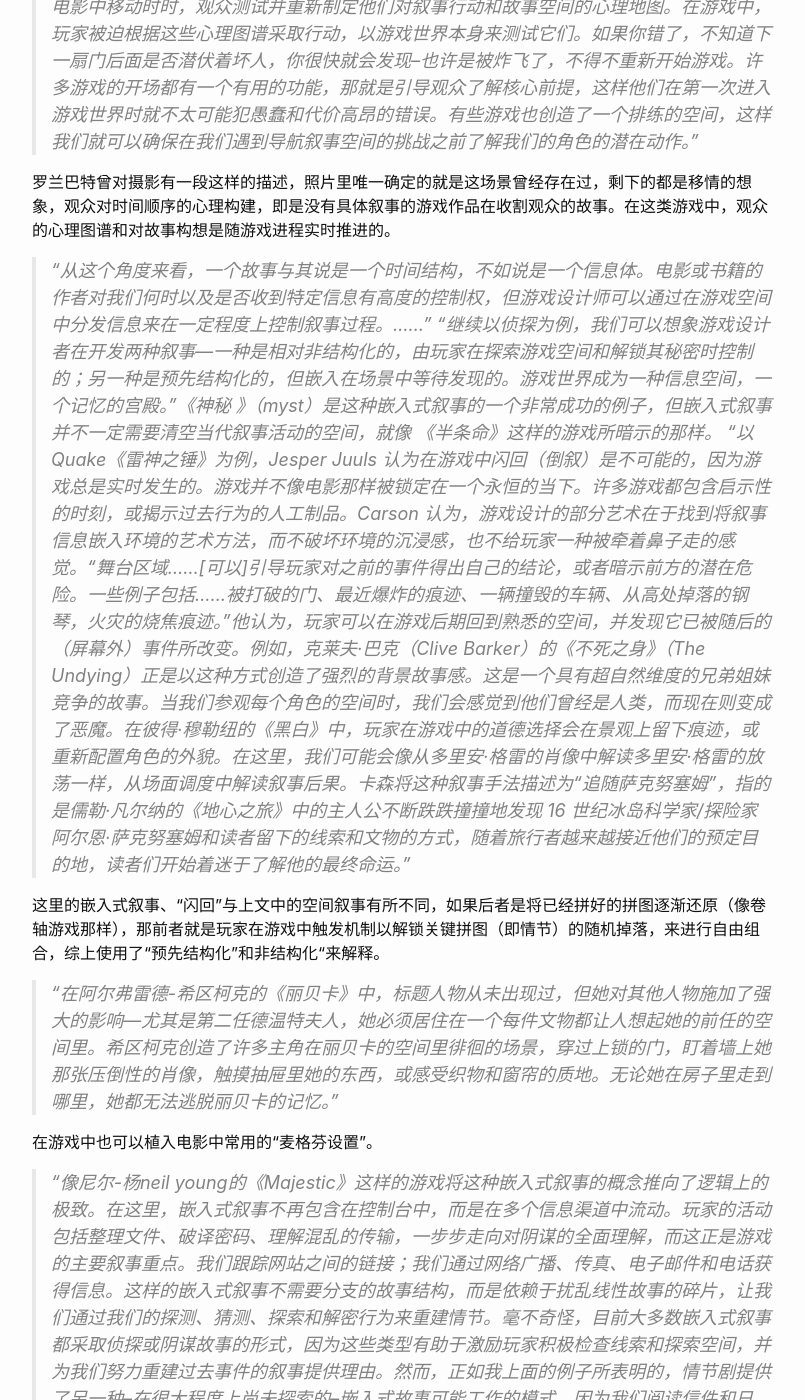
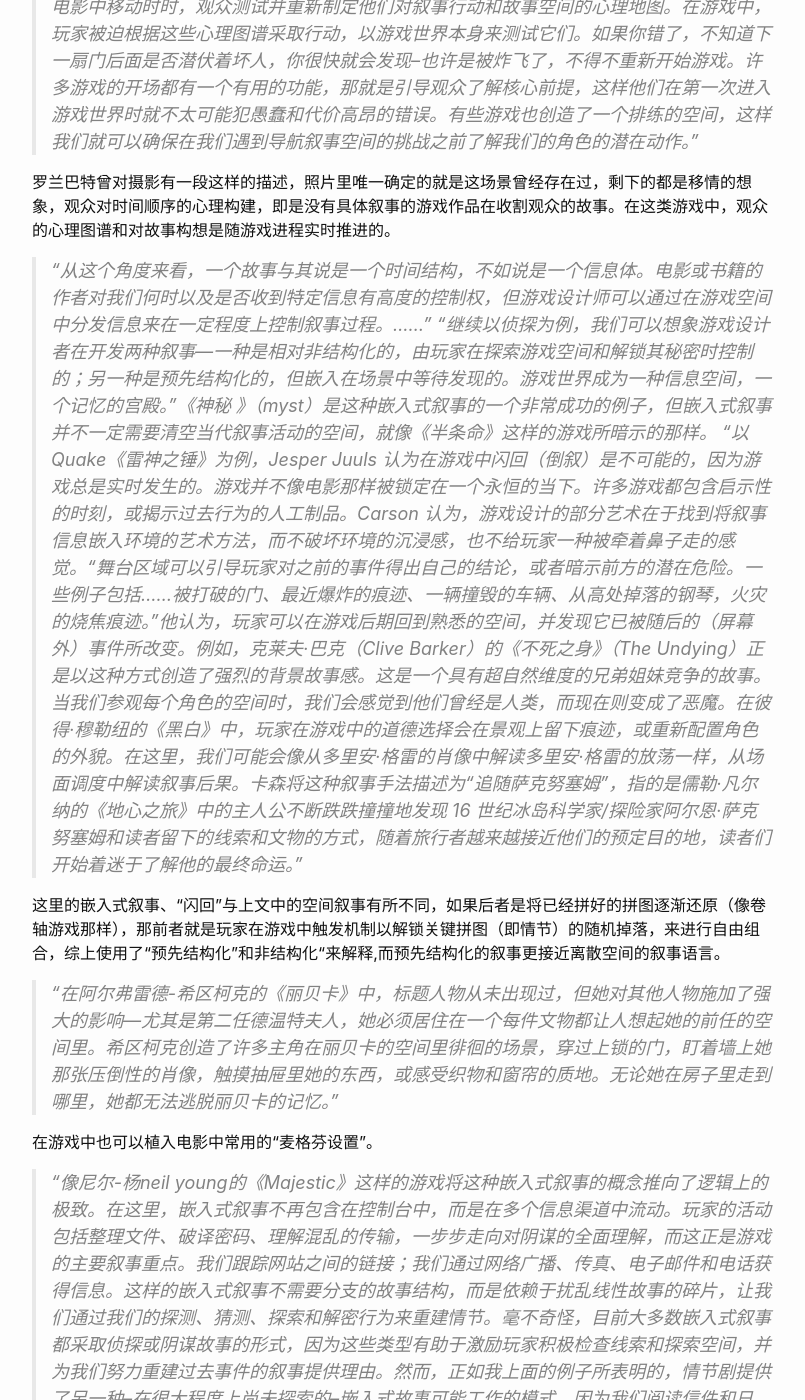
Before and after one commit to kekejinga/kekejinga.github.io, a Jekyll site: the page built from _posts/2022-04-09-Ludology-game-space.md, in a window 1280 px wide and 1400 px high, scrolled down 3260 px. Shown: the whole window, without its empty margins (238-1043 px from the left). Built offline with Jekyll 4.4.1, drawn with Linux system fonts in a browser that asks for light colours.

Commit message:
Update 2022-04-09-Ludology-game-space.md

```diff
--- a/_posts/2022-04-09-Ludology-game-space.md
+++ b/_posts/2022-04-09-Ludology-game-space.md
@@ -62,10 +62,10 @@ meta: "Springfield"
 
 
 > “从这个角度来看，一个故事与其说是一个时间结构，不如说是一个信息体。电影或书籍的作者对我们何时以及是否收到特定信息有高度的控制权，但游戏设计师可以通过在游戏空间中分发信息来在一定程度上控制叙事过程。……”
-> “继续以侦探为例，我们可以想象游戏设计者在开发两种叙事—一种是相对非结构化的，由玩家在探索游戏空间和解锁其秘密时控制的；另一种是预先结构化的，但嵌入在场景中等待发现的。游戏世界成为一种信息空间，一个记忆的宫殿。”《神秘 》（myst）是这种嵌入式叙事的一个非常成功的例子，但嵌入式叙事并不一定需要清空当代叙事活动的空间，就像 《半条命》这样的游戏所暗示的那样。
-> “以Quake《雷神之锤》为例，Jesper Juuls 认为在游戏中闪回（倒叙）是不可能的，因为游戏总是实时发生的。游戏并不像电影那样被锁定在一个永恒的当下。许多游戏都包含启示性的时刻，或揭示过去行为的人工制品。Carson 认为，游戏设计的部分艺术在于找到将叙事信息嵌入环境的艺术方法，而不破坏环境的沉浸感，也不给玩家一种被牵着鼻子走的感觉。“舞台区域......[可以]引导玩家对之前的事件得出自己的结论，或者暗示前方的潜在危险。一些例子包括……被打破的门、最近爆炸的痕迹、一辆撞毁的车辆、从高处掉落的钢琴，火灾的烧焦痕迹。"他认为，玩家可以在游戏后期回到熟悉的空间，并发现它已被随后的（屏幕外）事件所改变。例如，克莱夫·巴克（Clive Barker）的《不死之身》（The Undying）正是以这种方式创造了强烈的背景故事感。这是一个具有超自然维度的兄弟姐妹竞争的故事。当我们参观每个角色的空间时，我们会感觉到他们曾经是人类，而现在则变成了恶魔。在彼得·穆勒纽的《黑白》中，玩家在游戏中的道德选择会在景观上留下痕迹，或重新配置角色的外貌。在这里，我们可能会像从多里安·格雷的肖像中解读多里安·格雷的放荡一样，从场面调度中解读叙事后果。卡森将这种叙事手法描述为“追随萨克努塞姆”，指的是儒勒·凡尔纳的《地心之旅》中的主人公不断跌跌撞撞地发现 16 世纪冰岛科学家/探险家阿尔恩·萨克努塞姆和读者留下的线索和文物的方式，随着旅行者越来越接近他们的预定目的地，读者们开始着迷于了解他的最终命运。”
+“继续以侦探为例，我们可以想象游戏设计者在开发两种叙事—一种是相对非结构化的，由玩家在探索游戏空间和解锁其秘密时控制的；另一种是预先结构化的，但嵌入在场景中等待发现的。游戏世界成为一种信息空间，一个记忆的宫殿。”《神秘 》（myst）是这种嵌入式叙事的一个非常成功的例子，但嵌入式叙事并不一定需要清空当代叙事活动的空间，就像《半条命》这样的游戏所暗示的那样。
+“以Quake《雷神之锤》为例，Jesper Juuls 认为在游戏中闪回（倒叙）是不可能的，因为游戏总是实时发生的。游戏并不像电影那样被锁定在一个永恒的当下。许多游戏都包含启示性的时刻，或揭示过去行为的人工制品。Carson 认为，游戏设计的部分艺术在于找到将叙事信息嵌入环境的艺术方法，而不破坏环境的沉浸感，也不给玩家一种被牵着鼻子走的感觉。“舞台区域可以引导玩家对之前的事件得出自己的结论，或者暗示前方的潜在危险。一些例子包括……被打破的门、最近爆炸的痕迹、一辆撞毁的车辆、从高处掉落的钢琴，火灾的烧焦痕迹。"他认为，玩家可以在游戏后期回到熟悉的空间，并发现它已被随后的（屏幕外）事件所改变。例如，克莱夫·巴克（Clive Barker）的《不死之身》（The Undying）正是以这种方式创造了强烈的背景故事感。这是一个具有超自然维度的兄弟姐妹竞争的故事。当我们参观每个角色的空间时，我们会感觉到他们曾经是人类，而现在则变成了恶魔。在彼得·穆勒纽的《黑白》中，玩家在游戏中的道德选择会在景观上留下痕迹，或重新配置角色的外貌。在这里，我们可能会像从多里安·格雷的肖像中解读多里安·格雷的放荡一样，从场面调度中解读叙事后果。卡森将这种叙事手法描述为“追随萨克努塞姆”，指的是儒勒·凡尔纳的《地心之旅》中的主人公不断跌跌撞撞地发现 16 世纪冰岛科学家/探险家阿尔恩·萨克努塞姆和读者留下的线索和文物的方式，随着旅行者越来越接近他们的预定目的地，读者们开始着迷于了解他的最终命运。”
 
-这里的嵌入式叙事、“闪回”与上文中的空间叙事有所不同，如果后者是将已经拼好的拼图逐渐还原（像卷轴游戏那样），那前者就是玩家在游戏中触发机制以解锁关键拼图（即情节）的随机掉落，来进行自由组合，综上使用了“预先结构化”和非结构化“来解释。
+这里的嵌入式叙事、“闪回”与上文中的空间叙事有所不同，如果后者是将已经拼好的拼图逐渐还原（像卷轴游戏那样），那前者就是玩家在游戏中触发机制以解锁关键拼图（即情节）的随机掉落，来进行自由组合，综上使用了“预先结构化”和非结构化“来解释,而预先结构化的叙事更接近离散空间的叙事语言。
 
 
 > “在阿尔弗雷德-希区柯克的《丽贝卡》中，标题人物从未出现过，但她对其他人物施加了强大的影响—尤其是第二任德温特夫人，她必须居住在一个每件文物都让人想起她的前任的空间里。希区柯克创造了许多主角在丽贝卡的空间里徘徊的场景，穿过上锁的门，盯着墙上她那张压倒性的肖像，触摸抽屉里她的东西，或感受织物和窗帘的质地。无论她在房子里走到哪里，她都无法逃脱丽贝卡的记忆。”
```
